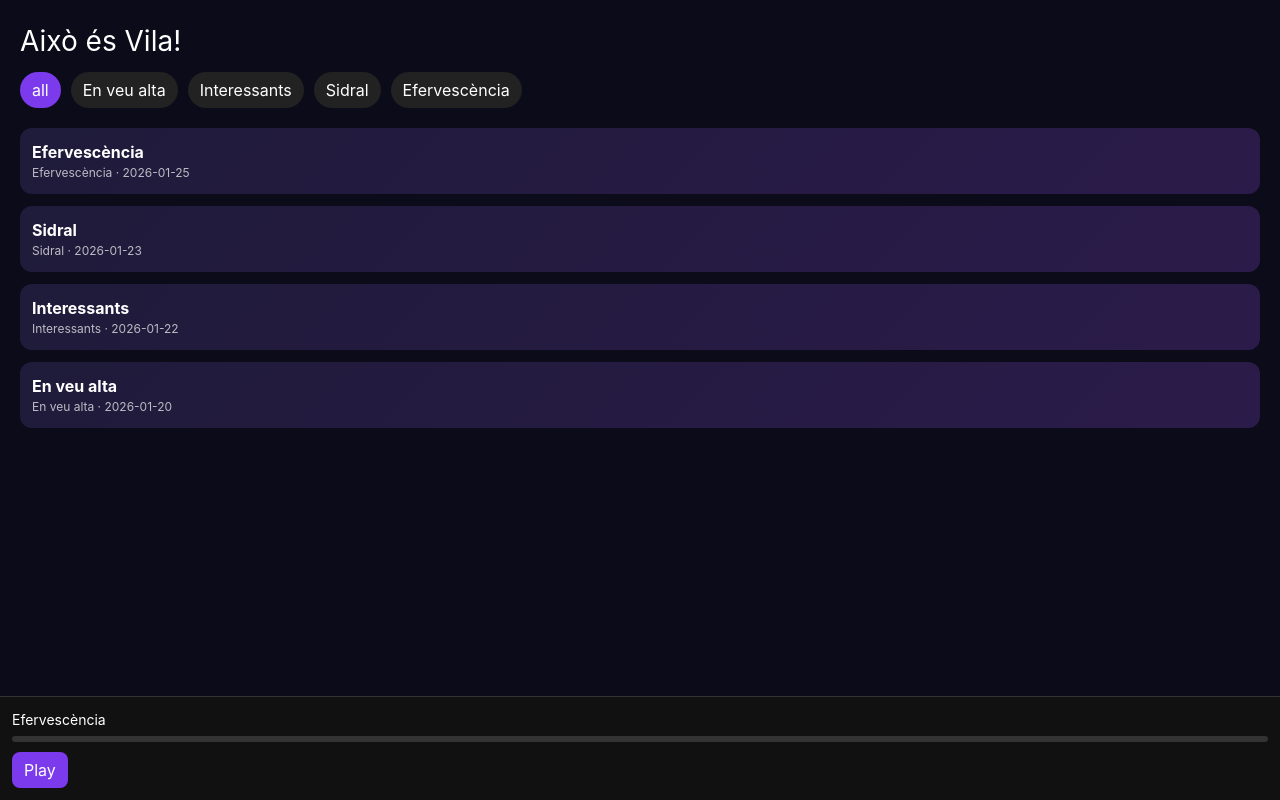
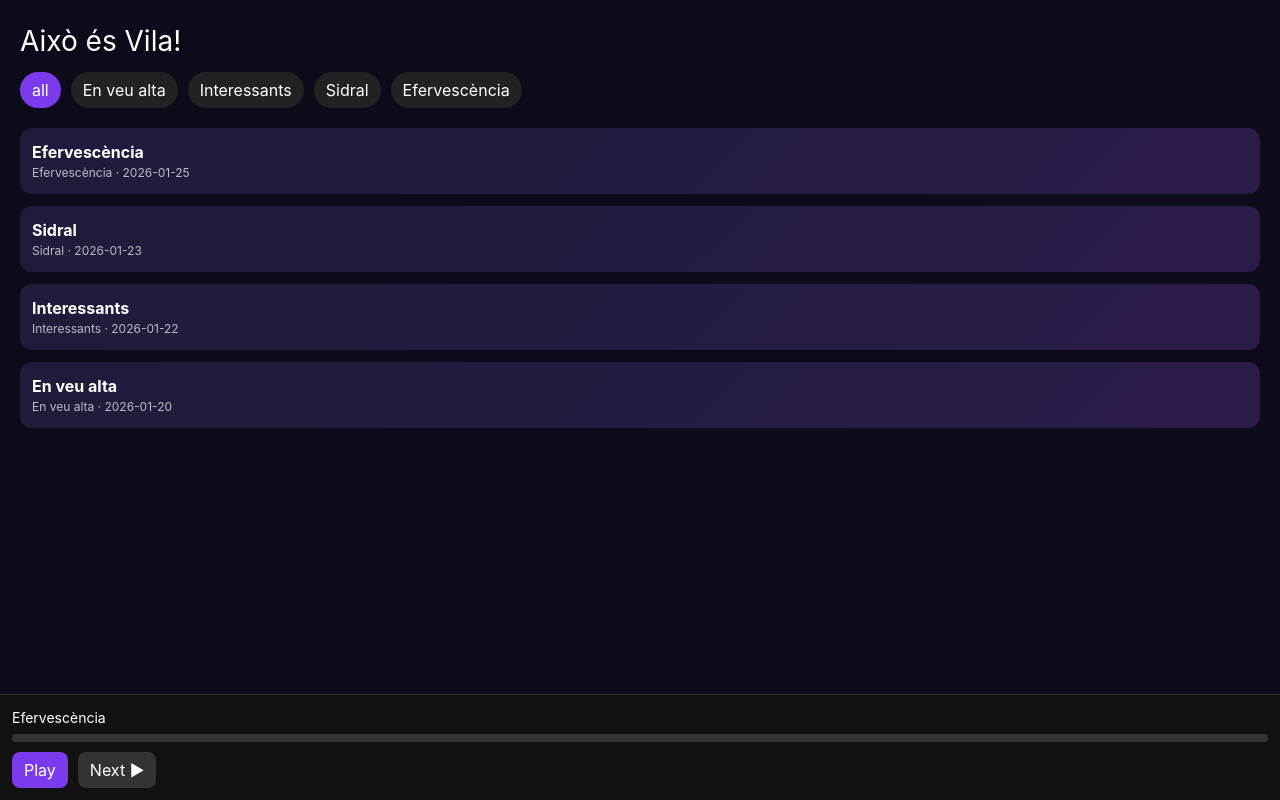
Before and after one commit to jguivernauinsvila/PodcastAEV, a Next.js app: page / in a window 1280 px wide. Built offline with nearby package versions, Linux system fonts and the light colour scheme.

Commit message:
autoplay, seek i favorits millorats

```diff
--- a/components/Player.tsx
+++ b/components/Player.tsx
@@ -5,10 +5,13 @@ import { useEffect, useRef, useState } from "react"
 type Props = {
   src: string
   title: string
+  onNext: () => void
 }
 
-export default function Player({ src, title }: Props) {
+export default function Player({ src, title, onNext }: Props) {
   const audioRef = useRef<HTMLAudioElement | null>(null)
+  const barRef = useRef<HTMLDivElement | null>(null)
+
   const [progress, setProgress] = useState(0)
   const [playing, setPlaying] = useState(false)
 
@@ -20,12 +23,18 @@ export default function Player({ src, title }: Props) {
       setProgress((audio.currentTime / audio.duration) * 100 || 0)
     }
 
+    const handleEnd = () => {
+      onNext()
+    }
+
     audio.addEventListener("timeupdate", update)
+    audio.addEventListener("ended", handleEnd)
 
     return () => {
       audio.removeEventListener("timeupdate", update)
+      audio.removeEventListener("ended", handleEnd)
     }
-  }, [])
+  }, [onNext])
 
   const toggle = () => {
     const audio = audioRef.current
@@ -38,6 +47,20 @@ export default function Player({ src, title }: Props) {
     }
 
     setPlaying(!playing)
+  }
+
+  // ⏩ SEEK (clic a la barra)
+  const handleSeek = (e: React.MouseEvent<HTMLDivElement>) => {
+    const audio = audioRef.current
+    const bar = barRef.current
+    if (!audio || !bar) return
+
+    const rect = bar.getBoundingClientRect()
+    const clickX = e.clientX - rect.left
+    const width = rect.width
+
+    const percent = clickX / width
+    audio.currentTime = percent * audio.duration
   }
 
   return (
@@ -55,21 +78,28 @@ export default function Player({ src, title }: Props) {
         {title}
       </div>
 
+      {/* PROGRESS BAR CLICKABLE */}
       <div
+        ref={barRef}
+        onClick={handleSeek}
         style={{
-          height: 6,
+          height: 8,
           background: "#333",
           borderRadius: 4,
-          marginBottom: 10
+          marginBottom: 10,
+          cursor: "pointer",
+          position: "relative"
         }}
       >
         <div style={{
           width: `${progress}%`,
           height: "100%",
-          background: "#7c3aed"
+          background: "#7c3aed",
+          borderRadius: 4
         }} />
       </div>
 
+      <div style={{ display: "flex", gap: 10 }}>
         <button
           onClick={toggle}
           style={{
@@ -83,6 +113,20 @@ export default function Player({ src, title }: Props) {
           {playing ? "Pause" : "Play"}
         </button>
 
+        <button
+          onClick={onNext}
+          style={{
+            padding: "6px 12px",
+            borderRadius: 8,
+            border: "none",
+            background: "#333",
+            color: "white"
+          }}
+        >
+          Next ▶
+        </button>
+      </div>
+
       <audio ref={audioRef} src={src} />
     </div>
   )
```
Lines whose indentation alone changed are shown as unchanged.
